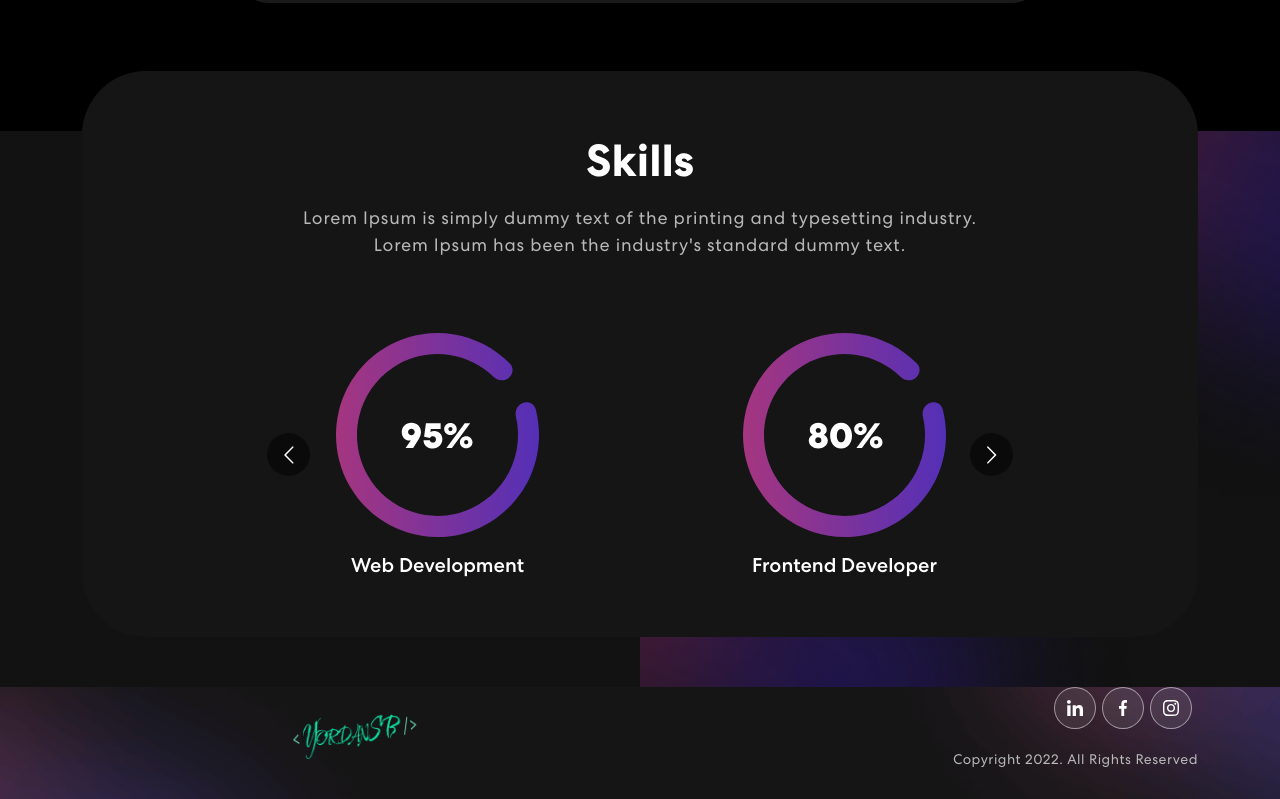
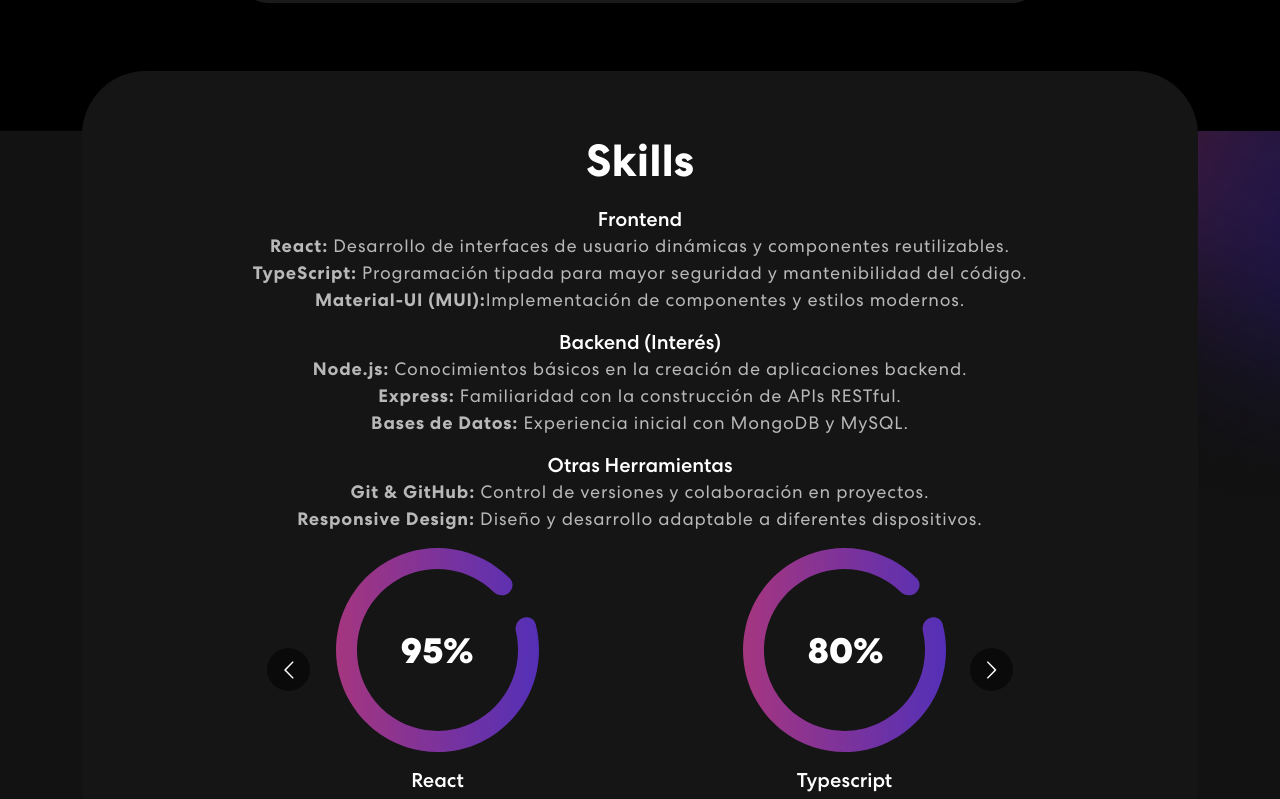
Before and after one commit to YordanSBarrera/personal_portafolio, a React (Create React App) app: page / in a window 1280 px wide. Shown: the part 1241-2040 px from the top of the page. Built offline with nearby package versions, Linux system fonts and the light colour scheme.

Commit message:
organizating Skills

```diff
--- a/src/App.tsx
+++ b/src/App.tsx
@@ -4,7 +4,7 @@ import Banner from "./components/Banner";
 import Footer from "./components/Footer";
 import NavBar from "./components/NavBar";
 import Projects from "./components/Projects";
-import Skills from "./components/Skills";
+import Skills from "./components/skills/Skills";
 
 const App = () => {
   return (
--- a/src/components/Projects.tsx
+++ b/src/components/Projects.tsx
@@ -102,10 +102,7 @@ const Projects = () => {
                           delectus quasi inventore debitis quo.
                         </p>
                       </Tab.Pane>
-                      <Tab.Pane eventKey="otherProjects">
-                        <p>Hola niña bella</p>
-                        <button onClick={() => {}}>Click</button>
-                      </Tab.Pane>
+                      <Tab.Pane eventKey="otherProjects"></Tab.Pane>
                     </Tab.Content>
                   </Tab.Container>
                 </div>
--- a/src/components/Skills.tsx
+++ /dev/null
@@ -1,71 +0,0 @@
-import meter1 from "../assets/img/meter1.svg";
-import meter2 from "../assets/img/meter2.svg";
-import meter3 from "../assets/img/meter3.svg";
-import Carousel from "react-multi-carousel";
-import "react-multi-carousel/lib/styles.css";
-import colorSharp from "../assets/img/color-sharp.png";
-
-const Skills = () => {
-  const responsive = {
-    superLargeDesktop: {
-      breakpoint: { max: 4000, min: 3000 },
-      items: 5,
-    },
-    desktop: {
-      breakpoint: { max: 3000, min: 1024 },
-      items: 3,
-    },
-    tablet: {
-      breakpoint: { max: 1024, min: 464 },
-      items: 2,
-    },
-    mobile: {
-      breakpoint: { max: 464, min: 0 },
-      items: 1,
-    },
-  };
-
-  return (
-    <section className="skill" id="skills">
-      <div className="container">
-        <div className="row">
-          <div className="col-12">
-            <div className="skill-bx wow zoomIn">
-              <h2>Skills</h2>
-              <p>
-                Lorem Ipsum is simply dummy text of the printing and typesetting
-                industry.<br></br> Lorem Ipsum has been the industry's standard
-                dummy text.
-              </p>
-              <Carousel
-                responsive={responsive}
-                infinite={true}
-                className="owl-carousel owl-theme skill-slider"
-              >
-                <div className="item">
-                  <img src={meter1} alt="proyect" />
-                  <h5>Web Development</h5>
-                </div>
-                <div className="item">
-                  <img src={meter2} alt="asdasd" />
-                  <h5>Frontend Developer</h5>
-                </div>
-                <div className="item">
-                  <img src={meter3} alt="asdasd" />
-                  <h5>Logo Design</h5>
-                </div>
-                <div className="item">
-                  <img src={meter1} alt="asdasdasd" />
-                  <h5>Backend Development</h5>
-                </div>
-              </Carousel>
-            </div>
-          </div>
-        </div>
-      </div>
-      <img className="background-image-left" src={colorSharp} alt="color" />
-    </section>
-  );
-};
-
-export default Skills;
--- /dev/null
+++ b/src/components/skills/CarouselSkill.tsx
@@ -0,0 +1,51 @@
+import meter1 from "../../assets/img/meter1.svg";
+import meter2 from "../../assets/img/meter2.svg";
+import meter3 from "../../assets/img/meter3.svg";
+import Carousel from "react-multi-carousel";
+
+function CarouselSkill() {
+  const responsive = {
+    superLargeDesktop: {
+      breakpoint: { max: 4000, min: 3000 },
+      items: 5,
+    },
+    desktop: {
+      breakpoint: { max: 3000, min: 1024 },
+      items: 3,
+    },
+    tablet: {
+      breakpoint: { max: 1024, min: 464 },
+      items: 2,
+    },
+    mobile: {
+      breakpoint: { max: 464, min: 0 },
+      items: 1,
+    },
+  };
+  return (
+    <Carousel
+      responsive={responsive}
+      infinite={true}
+      className="owl-carousel owl-theme skill-slider mt-3"
+    >
+      <div className="item">
+        <img src={meter1} alt="proyect" />
+        <h5>React</h5>
+      </div>
+      <div className="item">
+        <img src={meter2} alt="asdasd" />
+        <h5>Typescript</h5>
+      </div>
+      <div className="item">
+        <img src={meter3} alt="asdasd" />
+        <h5>Logo Design</h5>
+      </div>
+      <div className="item">
+        <img src={meter1} alt="asdasdasd" />
+        <h5>Node.js</h5>
+      </div>
+    </Carousel>
+  );
+}
+
+export default CarouselSkill;
--- /dev/null
+++ b/src/components/skills/Skills.tsx
@@ -0,0 +1,59 @@
+import "react-multi-carousel/lib/styles.css";
+import colorSharp from "../../assets/img/color-sharp.png";
+import CarouselSkill from "./CarouselSkill";
+
+const Skills = () => {
+  return (
+    <section className="skill" id="skills">
+      <div className="container">
+        <div className="row">
+          <div className="col-12">
+            <div className="skill-bx wow zoomIn">
+              <h2>Skills</h2>
+              <h5 className="mt-3"> Frontend</h5>
+              <p className="m-0">
+                <span>
+                  <b>React:</b> Desarrollo de interfaces de usuario dinámicas y
+                  componentes reutilizables.
+                  <br />
+                  <b>TypeScript:</b> Programación tipada para mayor seguridad y
+                  mantenibilidad del código.
+                  <br />
+                  <b>Material-UI (MUI):</b>Implementación de componentes y
+                  estilos modernos.
+                </span>
+              </p>
+              <h5 className="mt-3"> Backend (Interés)</h5>
+              <p className="m-0">
+                <span>
+                  <b> Node.js:</b> Conocimientos básicos en la creación de
+                  aplicaciones backend.
+                  <br />
+                  <b> Express:</b> Familiaridad con la construcción de APIs
+                  RESTful.
+                  <br />
+                  <b> Bases de Datos:</b> Experiencia inicial con MongoDB y
+                  MySQL.
+                </span>
+              </p>
+              <h5 className="mt-3"> Otras Herramientas</h5>
+              <p className="m-0">
+                <span>
+                  <b>Git & GitHub:</b> Control de versiones y colaboración en
+                  proyectos.
+                  <br />
+                  <b>Responsive Design:</b> Diseño y desarrollo adaptable a
+                  diferentes dispositivos.
+                </span>
+              </p>
+              <CarouselSkill />
+            </div>
+          </div>
+        </div>
+      </div>
+      <img className="background-image-left" src={colorSharp} alt="color" />
+    </section>
+  );
+};
+
+export default Skills;
```
